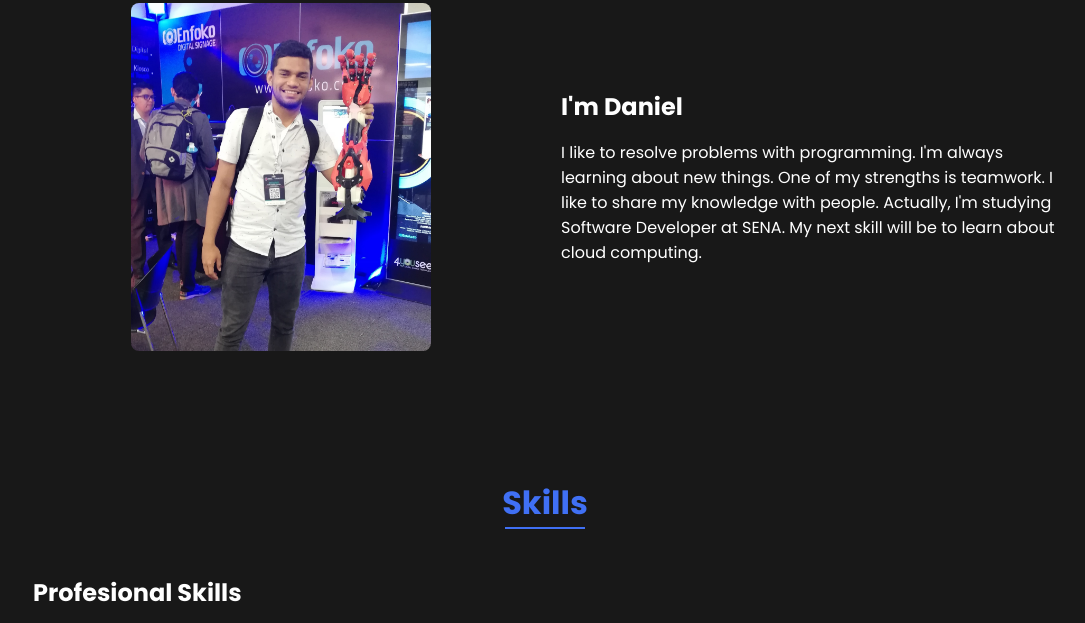
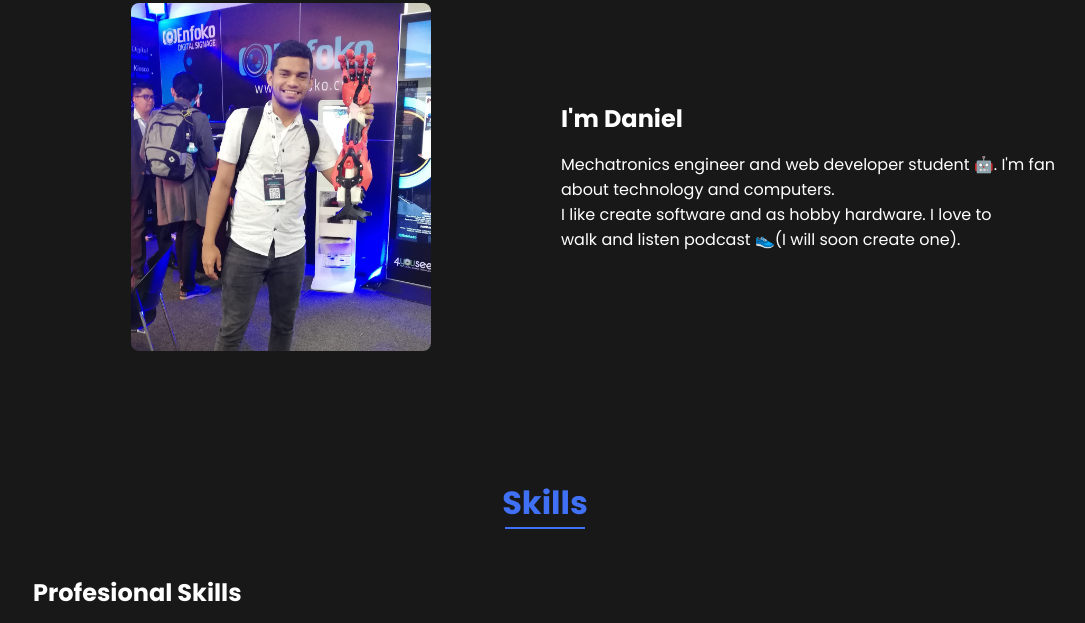
Before and after one commit to daessar/portfolio, a plain HTML site: page index.html in a window 1280 px wide. Shown: the part 973-1596 px from the top of the page, without its empty margins (95-1180 px from the left). Drawn offline with nearby package versions, Linux system fonts and the light colour scheme.

Commit message:
Modifico el texto de about

```diff
--- a/index.html
+++ b/index.html
@@ -114,11 +114,10 @@
           <div>
             <h2 class="about__subtitle">I'm Daniel</h2>
             <p class="about__text">
-              I like to resolve problems with programming. I'm always learning
-              about new things. One of my strengths is teamwork. I like to share
-              my knowledge with people. Actually, I'm studying Software
-              Developer at SENA. My next skill will be to learn about cloud
-              computing.
+              Mechatronics engineer and web developer student 🤖. I'm fan
+              about technology and computers. I like create software and as
+              hobby hardware. I love to
+              walk and listen podcast 👟(I will soon create one).
             </p>
           </div>
         </div>
```
